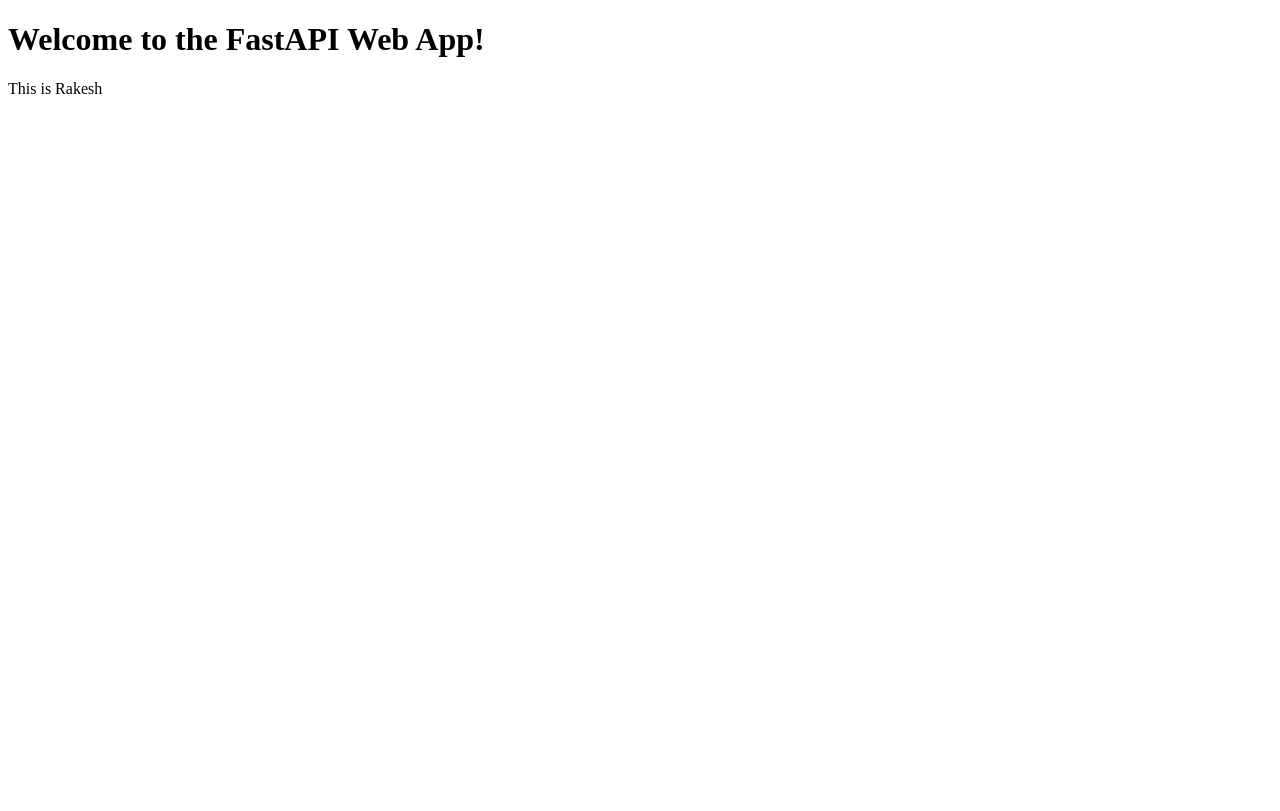
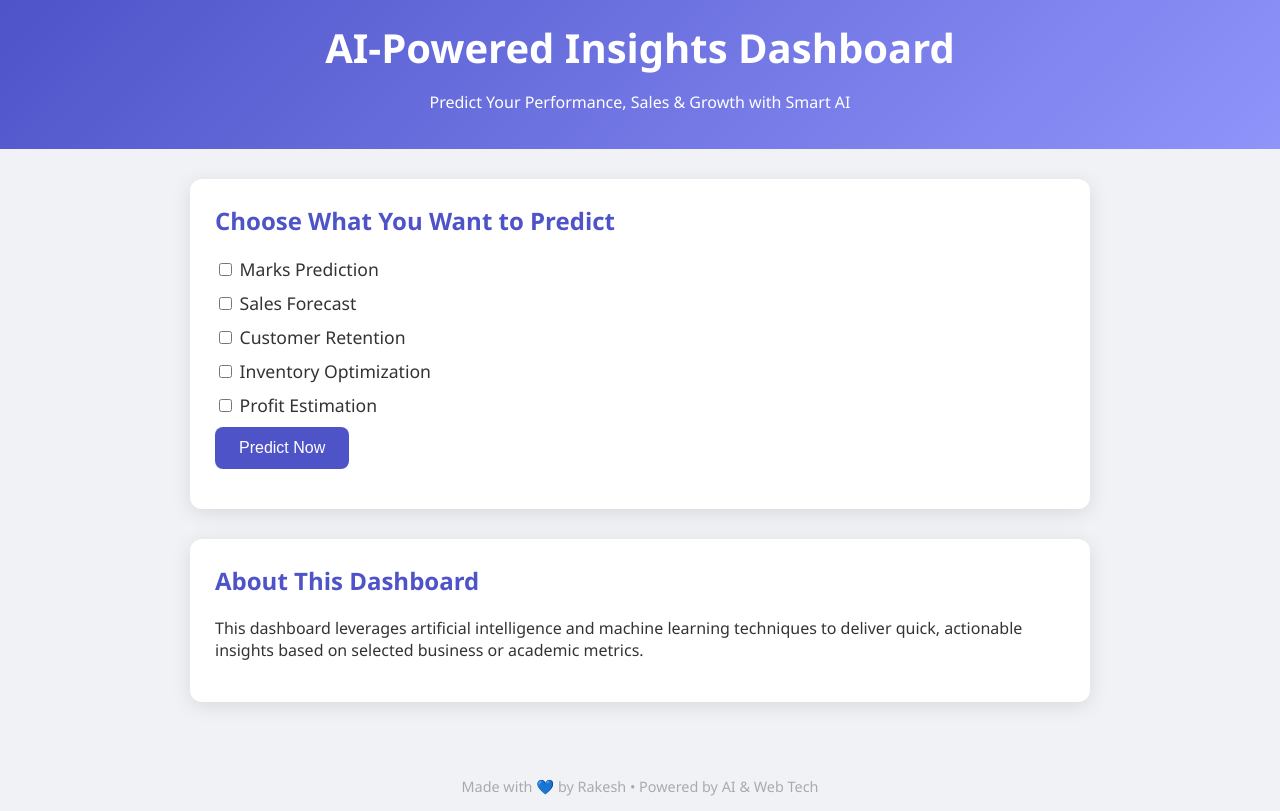
Before and after one commit to ponkamrakesh/HuggingFace, a FastAPI app: page / in a window 1280 px wide. Before the commit the page ends 94 px from the top, so only its background shows below. Run offline with FastAPI, Linux system fonts and the light colour scheme.

Commit message:
home.html has been modified

```diff
--- a/templates/home.html
+++ b/templates/home.html
@@ -1,10 +1,132 @@
 <!DOCTYPE html>
-<html>
+<html lang="en">
 <head>
-    <title>Home Page</title>
+  <meta charset="UTF-8" />
+  <meta name="viewport" content="width=device-width, initial-scale=1.0"/>
+  <title>AI-Powered Prediction Dashboard</title>
+  <style>
+    body {
+      margin: 0;
+      font-family: "Segoe UI", Tahoma, Geneva, Verdana, sans-serif;
+      background: #f0f2f5;
+      color: #333;
+    }
+
+    header {
+      background: linear-gradient(135deg, #4e54c8, #8f94fb);
+      padding: 20px;
+      text-align: center;
+      color: white;
+    }
+
+    h1 {
+      margin: 0;
+      font-size: 2.5em;
+    }
+
+    .container {
+      padding: 30px;
+      max-width: 900px;
+      margin: auto;
+    }
+
+    .section {
+      background: white;
+      padding: 25px;
+      border-radius: 12px;
+      box-shadow: 0 4px 20px rgba(0, 0, 0, 0.1);
+      margin-bottom: 30px;
+    }
+
+    .section h2 {
+      margin-top: 0;
+      color: #4e54c8;
+    }
+
+    .checkbox-group label {
+      display: block;
+      margin: 10px 0;
+      font-size: 1.1em;
+    }
+
+    .predict-btn {
+      background: #4e54c8;
+      color: white;
+      padding: 12px 24px;
+      border: none;
+      border-radius: 8px;
+      font-size: 1em;
+      cursor: pointer;
+      transition: 0.3s ease;
+    }
+
+    .predict-btn:hover {
+      background: #3e44b8;
+    }
+
+    .result {
+      font-weight: bold;
+      font-size: 1.2em;
+      color: #28a745;
+      margin-top: 15px;
+    }
+
+    footer {
+      text-align: center;
+      padding: 15px;
+      color: #aaa;
+      font-size: 0.9em;
+    }
+  </style>
 </head>
 <body>
-    <h1>Welcome to the FastAPI Web App!</h1>
-    <p>This is Rakesh</p>
+
+  <header>
+    <h1>AI-Powered Insights Dashboard</h1>
+    <p>Predict Your Performance, Sales & Growth with Smart AI</p>
+  </header>
+
+  <div class="container">
+    <div class="section">
+      <h2>Choose What You Want to Predict</h2>
+      <div class="checkbox-group">
+        <label><input type="checkbox" id="marks" /> Marks Prediction</label>
+        <label><input type="checkbox" id="sales" /> Sales Forecast</label>
+        <label><input type="checkbox" id="customer" /> Customer Retention</label>
+        <label><input type="checkbox" id="inventory" /> Inventory Optimization</label>
+        <label><input type="checkbox" id="profit" /> Profit Estimation</label>
+      </div>
+      <button class="predict-btn" onclick="predict()">Predict Now</button>
+      <div class="result" id="result"></div>
+    </div>
+
+    <div class="section">
+      <h2>About This Dashboard</h2>
+      <p>This dashboard leverages artificial intelligence and machine learning techniques to deliver quick, actionable insights based on selected business or academic metrics.</p>
+    </div>
+  </div>
+
+  <footer>
+    Made with 💙 by Rakesh • Powered by AI & Web Tech
+  </footer>
+
+  <script>
+    function predict() {
+      let selected = [];
+      if (document.getElementById("marks").checked) selected.push("Marks");
+      if (document.getElementById("sales").checked) selected.push("Sales");
+      if (document.getElementById("customer").checked) selected.push("Customer Retention");
+      if (document.getElementById("inventory").checked) selected.push("Inventory");
+      if (document.getElementById("profit").checked) selected.push("Profit");
+
+      if (selected.length === 0) {
+        document.getElementById("result").textContent = "⚠️ Please select at least one option.";
+      } else {
+        document.getElementById("result").textContent =
+          "🤖 AI Prediction initialized for: " + selected.join(", ") + ". (Integration pending ML backend)";
+      }
+    }
+  </script>
+
 </body>
 </html>
```
